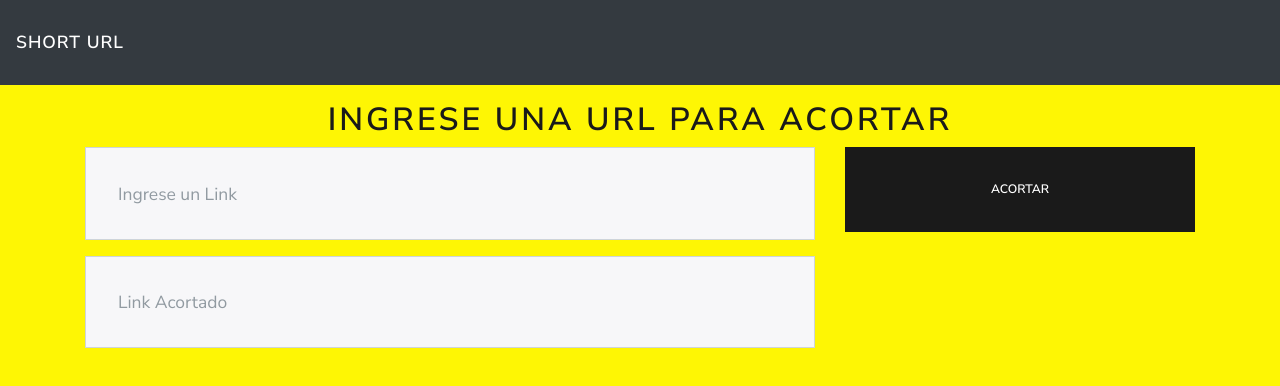
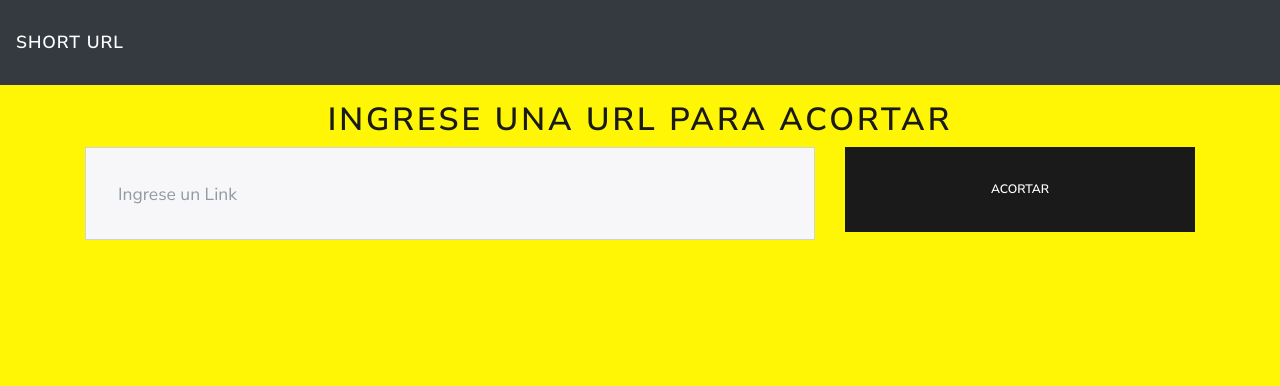
Before and after one commit to EmilianoBazanZapata/Curso-de-Angular-11, an Angular app in the folder ShortUrl/: page / in a window 1280 px wide. Shown: the top 386 px of the page. Built offline with nearby package versions, Linux system fonts and the light colour scheme.

Commit message:
Short Url TS

```diff
--- a/ShortUrl/src/app/Components/short-url/short-url.component.html
+++ b/ShortUrl/src/app/Components/short-url/short-url.component.html
@@ -2,15 +2,15 @@
     <h1 class="text-center display-5">Ingrese una Url para Acortar</h1>
     <div class="row text-center">
         <div class="col-lg-8">
-            <input class="form-control form-control-lg" type="text" placeholder="Ingrese un Link">
+            <input [(ngModel)]="NombreUrl" class="form-control form-control-lg" type="text" placeholder="Ingrese un Link">
         </div>
         <div class="col-lg-4">
-            <button type="button" class="btn btn-primary btn-block btn-lg">Acortar</button>
+            <button type="button" class="btn btn-primary btn-block btn-lg" (click)="ProcesarUrl()">Acortar</button>
         </div>
     </div>
-    <div class="row mce-text-center mt-3">
+    <div class="row mce-text-center mt-3" *ngIf="UrlProcesada">
         <div class="col-lg-8">
-            <input class="form-control form-control-lg" type="text" placeholder="Link Acortado">
+            <input [(ngModel)]="UrlShort" class="form-control form-control-lg" type="text" placeholder="Link Acortado">
         </div>
     </div>
 </div>
--- a/ShortUrl/src/app/Components/short-url/short-url.component.ts
+++ b/ShortUrl/src/app/Components/short-url/short-url.component.ts
@@ -7,9 +7,19 @@ import { Component, OnInit } from '@angular/core';
 })
 export class ShortUrlComponent implements OnInit {
 
-  constructor() { }
+  NombreUrl:string;
+  UrlShort:string;
+  UrlProcesada:boolean;
+  constructor()
+  {
+    this.NombreUrl = '';
+    this.UrlShort = '';
+    this.UrlProcesada = false;
+  }
 
   ngOnInit(): void {
   }
-
+  ProcesarUrl(){
+    console.log(this.NombreUrl);
+  }
 }
```
Also changed, not shown: ShortUrl/src/app/app.module.ts (+5 -2 lines).
